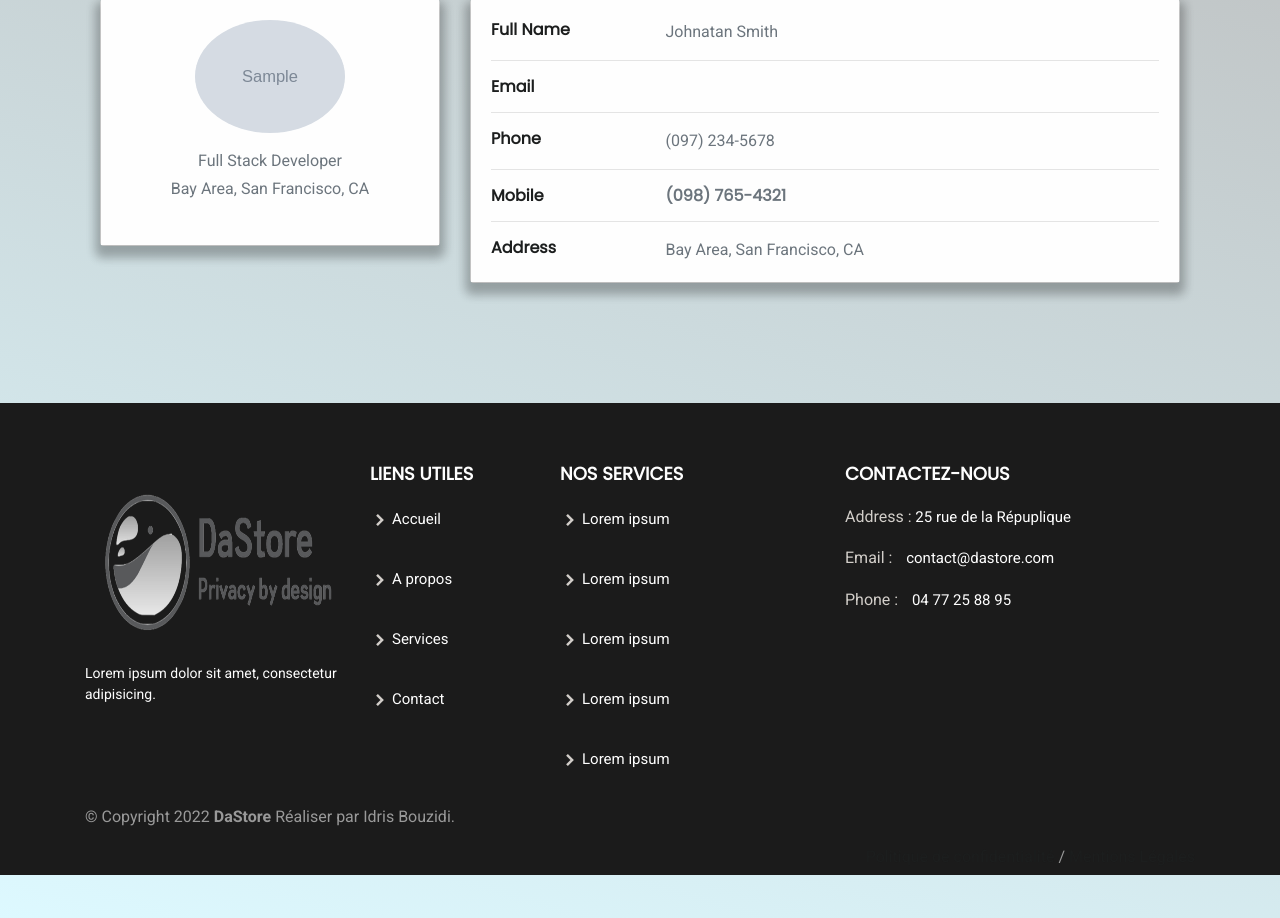
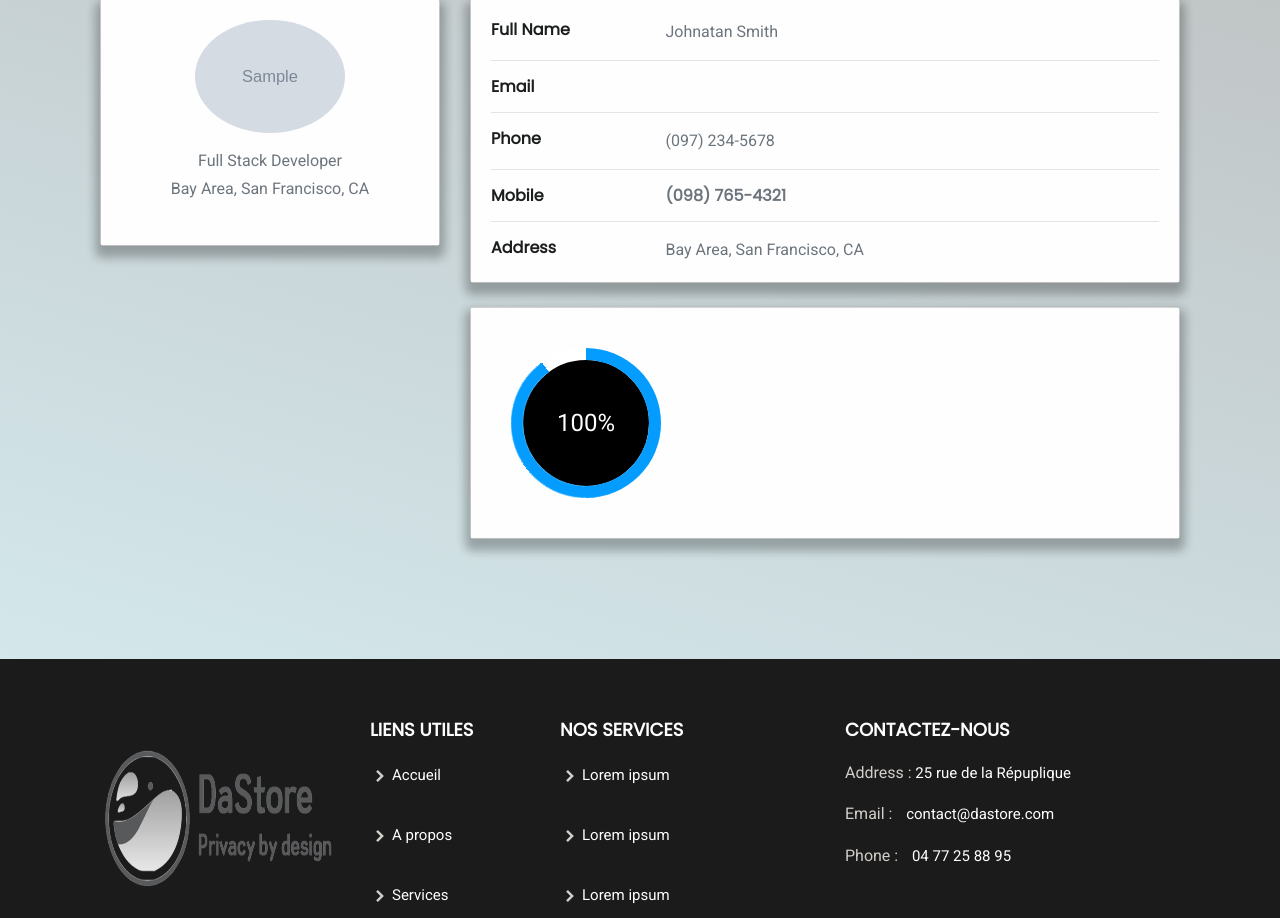
Before and after one commit to ibouzidi/dj_dastore, a Django app: page /accounts/1/ in a window 1280 px wide. Shown: the part 303-1221 px from the top of the page. Run offline with Django 3.2, Linux system fonts and the light colour scheme; tables that the repository leaves empty hold one stand-in row (values such as "Sample post"); grey boxes marked "Sample" are stand-in pictures; some libraries are stand-ins or nearby versions.

Commit message:
add storage limit and storage usage to account and add storage limit handeling. In account add progress bar.

```diff
--- a/accounts/admin.py
+++ b/accounts/admin.py
@@ -31,6 +31,12 @@
         ('Avatar', {
             'fields': ('profile_image',)
         }),
+        ('Storage Usage', {
+            'fields': ('storage_usage',)
+        }),
+        ('Storage limit', {
+            'fields': ('storage_limit',)
+        }),
     )
 
 
--- a/accounts/models.py
+++ b/accounts/models.py
@@ -57,6 +57,8 @@
                                       upload_to=get_profile_image_filepath,
                                       null=True, blank=True,
                                       default=get_default_profile_image)
+    storage_usage = models.PositiveIntegerField(default=0)
+    storage_limit = models.PositiveIntegerField(default=1 * 1024**3) # 1 GB
 
     USERNAME_FIELD = 'email'
     REQUIRED_FIELDS = ['username']
--- a/accounts/templates/accounts/account.html
+++ b/accounts/templates/accounts/account.html
@@ -77,9 +77,142 @@
                             </div>
                         </div>
                     </div>
-
+                    <div class="card mb-4">
+                        <div class="card-body">
+                            <div class="progress blue">
+                                <span class="progress-left">
+                                   <span class="progress-bar"></span>
+                                    </span>
+                                <span class="progress-right">
+                                   <span class="progress-bar"></span>
+                                </span>
+                                <div class="progress-value">{{ storage_percentage }}%</div>
+                            </div>
+                        </div>
+                    </div>
                 </div>
             </div>
         </div>
     </section>
+
+    <style>
+        .progress {
+            width: 150px;
+            height: 150px !important;
+            float: left;
+            line-height: 150px;
+            background: none;
+            margin: 20px;
+            box-shadow: none;
+            position: relative;
+        }
+        .progress:after {
+            content: "";
+            width: 100%;
+            height: 100%;
+            border-radius: 50%;
+            border: 12px solid #fff;
+            position: absolute;
+            top: 0;
+            left: 0;
+        }
+        .progress>span {
+            width: 50%;
+            height: 100%;
+            overflow: hidden;
+            position: absolute;
+            top: 0;
+            z-index: 1;
+        }
+        .progress .progress-left {
+            left: 0;
+        }
+        .progress .progress-bar {
+            width: 100%;
+            height: 100%;
+            background: none;
+            border-width: 12px;
+            border-style: solid;
+            position: absolute;
+            top: 0;
+        }
+        .progress .progress-left .progress-bar {
+            left: 100%;
+            border-top-right-radius: 80px;
+            border-bottom-right-radius: 80px;
+            border-left: 0;
+            -webkit-transform-origin: center left;
+            transform-origin: center left;
+        }
+        .progress .progress-right {
+            right: 0;
+        }
+        .progress .progress-right .progress-bar {
+            left: -100%;
+            border-top-left-radius: 80px;
+            border-bottom-left-radius: 80px;
+            border-right: 0;
+            -webkit-transform-origin: center right;
+            transform-origin: center right;
+            animation: loading-1 1.8s linear forwards;
+        }
+        .progress .progress-value {
+            width: 90%;
+            height: 90%;
+            border-radius: 50%;
+            background: #000;
+            font-size: 24px;
+            color: #fff;
+            line-height: 135px;
+            text-align: center;
+            position: absolute;
+            top: 5%;
+            left: 5%;
+        }
+        .progress.blue .progress-bar {
+            border-color: #049dff;
+        }
+        .progress.blue .progress-left .progress-bar {
+            animation: loading-2 1.5s linear forwards 1.8s;
+        }
+        .progress.yellow .progress-bar {
+            border-color: #fdba04;
+        }
+        .progress.yellow .progress-right .progress-bar {
+            animation: loading-3 1.8s linear forwards;
+        }
+        .progress.yellow .progress-left .progress-bar {
+            animation: none;
+        }
+        @keyframes loading-1 {
+            0% {
+                -webkit-transform: rotate(0deg);
+                transform: rotate(0deg);
+            }
+            100% {
+                -webkit-transform: rotate(180deg);
+                transform: rotate(180deg);
+            }
+        }
+        @keyframes loading-2 {
+            0% {
+                -webkit-transform: rotate(0deg);
+                transform: rotate(0deg);
+            }
+            100% {
+                -webkit-transform: rotate(144deg);
+                transform: rotate(144deg);
+            }
+        }
+        @keyframes loading-3 {
+            0% {
+                -webkit-transform: rotate(0deg);
+                transform: rotate(0deg);
+            }
+            100% {
+                -webkit-transform: rotate(135deg);
+                transform: rotate(135deg);
+            }
+        }
+    </style>
 {% endblock content %}
--- a/accounts/views.py
+++ b/accounts/views.py
@@ -109,6 +109,12 @@
         elif not user.is_authenticated:
             is_self = False
         context['is_self'] = is_self
+        if account.storage_usage > account.storage_limit:
+            storage_percentage = 100
+        else:
+            storage_percentage = (account.storage_usage / account.storage_limit) * 100
+        context['storage_percentage'] = int(storage_percentage)
+        print(storage_percentage)
         return render(request, "accounts/account.html", context)
 
 
--- a/extbackup/models.py
+++ b/extbackup/models.py
@@ -18,11 +18,5 @@
     description = models.CharField(max_length=255, null=True, blank=True)
     size = models.PositiveIntegerField(default=0)
     file = models.FileField(upload_to='uploads/')
-    # existingPath = models.CharField(unique=True, max_length=100, null=True)
-    # eof = models.BooleanField()
     content = jsonfield.JSONField()
     uploaded_at = models.DateTimeField(auto_now_add=True)
-
-    # def save(self, *args, **kwargs):
-    #     self.size = self.file.size
-    #     super().save(*args, **kwargs)
```
Also changed, not shown: extbackup/views.py (+14 -4 lines). Lines whose indentation alone changed are shown as unchanged.
